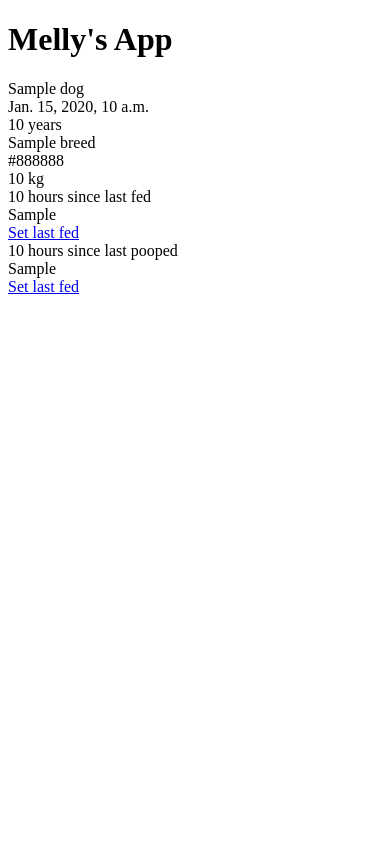
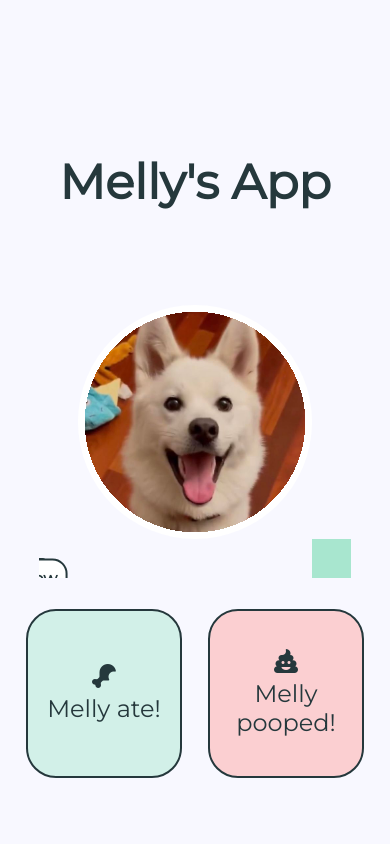
Before and after one commit to wavegate/mellys_app, a Django app: template melly/templates/index.html in a window 390 px wide. Run offline with Django 4.2, Linux system fonts and the light colour scheme; tables that the repository leaves empty hold one stand-in row (values such as "Sample post"); the template is opened without the code that fills it: values that come from a table or form of the project are taken from there, most other values are stand-ins (such as "Sample title", 1, 10 or a date in 2020); some libraries are stand-ins or nearby versions.

Commit message:
UI overhaul

```diff
--- a/melly/static/script.js
+++ b/melly/static/script.js
@@ -1,9 +1,48 @@
+// const clockContainer = document.getElementById("clockContainer");
+const photoMask = document.getElementById("photoMask");
+const clockBlock = document.getElementById("clockBlock");
+const outerLastFedCircle = document.getElementById("outerLastFedCircle");
+const outerLastPoopedCircle = document.getElementById("outerLastPoopedCircle");
+const innerLastPoopedCircle = document.getElementById("innerLastPoopedCircle");
+
+const clock12 = document.getElementById("clock12");
+const clock1 = document.getElementById("clock1");
+const clock2 = document.getElementById("clock2");
+const clock3 = document.getElementById("clock3");
+const clock4 = document.getElementById("clock4");
+const clock5 = document.getElementById("clock5");
+const clock6 = document.getElementById("clock6");
+const clock7 = document.getElementById("clock7");
+const clock8 = document.getElementById("clock8");
+const clock9 = document.getElementById("clock9");
+const clock10 = document.getElementById("clock10");
+const clock11 = document.getElementById("clock11");
+
+clockBlock.style.height = `${Math.min(clockContainer.offsetHeight * 0.8, clockContainer.offsetWidth * 0.8)}px`;
+clockBlock.style.width = `${Math.min(clockContainer.offsetHeight * 0.8, clockContainer.offsetWidth * 0.8)}px`;
+
+outerLastFedCircle.style.height = `${Math.min(clockContainer.offsetHeight * 0.6, clockContainer.offsetWidth * 0.6)}px`;
+outerLastFedCircle.style.width = `${Math.min(clockContainer.offsetHeight * 0.6, clockContainer.offsetWidth * 0.6)}px`;
+
+outerLastPoopedCircle.style.height = `${Math.min(clockContainer.offsetHeight * 0.63, clockContainer.offsetWidth * 0.63)}px`;
+outerLastPoopedCircle.style.width = `${Math.min(clockContainer.offsetHeight * 0.63, clockContainer.offsetWidth * 0.63)}px`;
+
+innerLastPoopedCircle.style.height = `${Math.min(clockContainer.offsetHeight * 0.60, clockContainer.offsetWidth * 0.60)}px`;
+innerLastPoopedCircle.style.width = `${Math.min(clockContainer.offsetHeight * 0.60, clockContainer.offsetWidth * 0.60)}px`;
+
 let start = lastFedHour;
+let start2 = lastPoopedHour;
 let end = nowHour;
+let end2 = nowHour;
 
 let length = end - start;
 if (start > end) {
     length = (12 - start) + end;
+}
+
+let length2 = end2 - start2;
+if (start2 > end2) {
+    length2 = (12 - start2) + end2;
 }
 
 const clamp = (num, min, max) => Math.min(Math.max(num, min), max);
@@ -11,60 +50,196 @@ const clamp = (num, min, max) => Math.min(Math.max(num, min), max);
 let skew1 = clamp((3 - length) / 3, 0, 1)*90;
 let skew2 = clamp((6 - length) / 3, 0, 1)*90;
 let skew3 = clamp((9 - length) / 3, 0, 1)*90;
-let skew4 = clamp((12 - length) / 3, 0, 1)*90;
+let skew4 = clamp((12 - length) / 3, 0, 1) * 90;
+
+let skew5 = clamp((3 - length2) / 3, 0, 1)*90;
+let skew6 = clamp((6 - length2) / 3, 0, 1)*90;
+let skew7 = clamp((9 - length2) / 3, 0, 1)*90;
+let skew8 = clamp((12 - length2) / 3, 0, 1)*90;
 
 const segment1 = document.getElementById("segment1");
 const segment2 = document.getElementById("segment2");
 const segment3 = document.getElementById("segment3");
 const segment4 = document.getElementById("segment4");
-const circularProgressCircle = document.getElementById("circular-progress-circle");
+
+const segment5 = document.getElementById("segment5");
+const segment6 = document.getElementById("segment6");
+const segment7 = document.getElementById("segment7");
+const segment8 = document.getElementById("segment8");
 
 segment1.style.transform = `rotate(0deg) skew(${skew1}deg)`;
 segment2.style.transform = `rotate(90deg) skew(${skew2}deg)`;
 segment3.style.transform = `rotate(180deg) skew(${skew3}deg)`;
 segment4.style.transform = `rotate(270deg) skew(${skew4}deg)`;
 
-circularProgressCircle.style.transform = `rotate(${start / 12 * 360 - 90}deg)`;
+segment5.style.transform = `rotate(0deg) skew(${skew5}deg)`;
+segment6.style.transform = `rotate(90deg) skew(${skew6}deg)`;
+segment7.style.transform = `rotate(180deg) skew(${skew7}deg)`;
+segment8.style.transform = `rotate(270deg) skew(${skew8}deg)`;
+
+outerLastFedCircle.style.transform = `translateX(-50%) translateY(-50%) rotate(${start / 12 * 360 - 90}deg)`;
+outerLastPoopedCircle.style.transform = `translateX(-50%) translateY(-50%) rotate(${start2 / 12 * 360 - 90}deg)`;
 
 const lastFed = document.getElementById("lastFed");
+const lastPooped = document.getElementById("lastPooped");
 const now = document.getElementById("now");
 
+let lastFedRadius = outerLastFedCircle.offsetHeight / 2;
+let clockRadius = lastFedRadius - 20;
+let lastPoopedRadius = outerLastPoopedCircle.offsetHeight / 2;
+let nowRadius = outerLastFedCircle.offsetHeight / 2;
+
+if (Math.abs(end - start) < 0.3) {
+    lastFedRadius = lastFedRadius - 40;
+}
+if (Math.abs(end - start2) < 0.3) {
+    lastPoopedRadius = lastPoopedRadius - 40;
+}
+if (Math.abs(start - start2) < 0.3) {
+    lastFedRadius = lastFedRadius - 15;
+}
+
 function convertToCartesian(theta, radius) {
-    const x = radius * Math.cos(theta*Math.PI/180) + 150;
-    const y = radius * Math.sin(theta*Math.PI/180) + 150;
+    const x = radius * Math.cos(theta*Math.PI/180) + clockBlock.offsetWidth / 2;
+    const y = radius * Math.sin(theta*Math.PI/180) + clockBlock.offsetHeight / 2;
     return [x, y];
 }
 
-
-const lastFedCartesian = convertToCartesian(-(start / 12 * 360)+90, 130);
-const nowCartesian = convertToCartesian(-(end / 12 * 360)+90, 130);
+let lastFedCartesian = convertToCartesian(-(start / 12 * 360)+90, lastFedRadius);
+let lastPoopedCartesian = convertToCartesian(-(start2 / 12 * 360) + 90, lastPoopedRadius);
+let nowCartesian = convertToCartesian(-(end / 12 * 360) + 90, nowRadius);
+let clock12Cartesian = convertToCartesian(90, clockRadius);
+let clock1Cartesian = convertToCartesian(60, clockRadius);
+let clock2Cartesian = convertToCartesian(30, clockRadius);
+let clock3Cartesian = convertToCartesian(0, clockRadius);
+let clock4Cartesian = convertToCartesian(-30, clockRadius);
+let clock5Cartesian = convertToCartesian(-60, clockRadius);
+let clock6Cartesian = convertToCartesian(-90, clockRadius);
+let clock7Cartesian = convertToCartesian(-120, clockRadius);
+let clock8Cartesian = convertToCartesian(-150, clockRadius);
+let clock9Cartesian = convertToCartesian(-180, clockRadius);
+let clock10Cartesian = convertToCartesian(-210, clockRadius);
+let clock11Cartesian = convertToCartesian(-240, clockRadius);
 
 lastFed.style.left = `${lastFedCartesian[0]}px`;
-lastFed.style.top = `${300 - lastFedCartesian[1]}px`;
+lastFed.style.top = `${clockBlock.offsetHeight - lastFedCartesian[1]}px`;
+lastPooped.style.left = `${lastPoopedCartesian[0]}px`;
+lastPooped.style.top = `${clockBlock.offsetHeight - lastPoopedCartesian[1]}px`;
 now.style.left = `${nowCartesian[0]}px`;
-now.style.top = `${300 - nowCartesian[1]}px`;
+now.style.top = `${clockBlock.offsetHeight - nowCartesian[1]}px`;
+
+clock12.style.left = `${clock12Cartesian[0]}px`;
+clock12.style.top = `${clockBlock.offsetHeight - clock12Cartesian[1]}px`;
+clock1.style.left = `${clock1Cartesian[0]}px`;
+clock1.style.top = `${clockBlock.offsetHeight - clock1Cartesian[1]}px`;
+clock2.style.left = `${clock2Cartesian[0]}px`;
+clock2.style.top = `${clockBlock.offsetHeight - clock2Cartesian[1]}px`;
+clock3.style.left = `${clock3Cartesian[0]}px`;
+clock3.style.top = `${clockBlock.offsetHeight - clock3Cartesian[1]}px`;
+clock4.style.left = `${clock4Cartesian[0]}px`;
+clock4.style.top = `${clockBlock.offsetHeight - clock4Cartesian[1]}px`;
+clock5.style.left = `${clock5Cartesian[0]}px`;
+clock5.style.top = `${clockBlock.offsetHeight - clock5Cartesian[1]}px`;
+clock6.style.left = `${clock6Cartesian[0]}px`;
+clock6.style.top = `${clockBlock.offsetHeight - clock6Cartesian[1]}px`;
+clock7.style.left = `${clock7Cartesian[0]}px`;
+clock7.style.top = `${clockBlock.offsetHeight - clock7Cartesian[1]}px`;
+clock8.style.left = `${clock8Cartesian[0]}px`;
+clock8.style.top = `${clockBlock.offsetHeight - clock8Cartesian[1]}px`;
+clock9.style.left = `${clock9Cartesian[0]}px`;
+clock9.style.top = `${clockBlock.offsetHeight - clock9Cartesian[1]}px`;
+clock10.style.left = `${clock10Cartesian[0]}px`;
+clock10.style.top = `${clockBlock.offsetHeight - clock10Cartesian[1]}px`;
+clock11.style.left = `${clock11Cartesian[0]}px`;
+clock11.style.top = `${clockBlock.offsetHeight - clock11Cartesian[1]}px`;
+
+onresize = () => {
+    clockBlock.style.height = `${Math.min(clockContainer.offsetHeight * 0.8, clockContainer.offsetWidth * 0.8)}px`;
+    clockBlock.style.width = `${Math.min(clockContainer.offsetHeight * 0.8, clockContainer.offsetWidth * 0.8)}px`;
+
+    outerLastFedCircle.style.height = `${Math.min(clockContainer.offsetHeight * 0.6, clockContainer.offsetWidth * 0.6)}px`;
+    outerLastFedCircle.style.width = `${Math.min(clockContainer.offsetHeight * 0.6, clockContainer.offsetWidth * 0.6)}px`;
+
+    outerLastPoopedCircle.style.height = `${Math.min(clockContainer.offsetHeight * 0.63, clockContainer.offsetWidth * 0.63)}px`;
+    outerLastPoopedCircle.style.width = `${Math.min(clockContainer.offsetHeight * 0.63, clockContainer.offsetWidth * 0.63)}px`;
+
+    innerLastPoopedCircle.style.height = `${Math.min(clockContainer.offsetHeight * 0.60, clockContainer.offsetWidth * 0.60)}px`;
+    innerLastPoopedCircle.style.width = `${Math.min(clockContainer.offsetHeight * 0.60, clockContainer.offsetWidth * 0.60)}px`;
+
+    let lastFedRadius = outerLastFedCircle.offsetHeight / 2;
+    let lastPoopedRadius = outerLastPoopedCircle.offsetHeight / 2;
+    let nowRadius = outerLastFedCircle.offsetHeight / 2;
+
+    if (Math.abs(end - start) < 0.3) {
+        lastFedRadius = lastFedRadius - 40;
+    }
+    if (Math.abs(end - start2) < 0.3) {
+        lastPoopedRadius = lastPoopedRadius - 40;
+    }
+    if (Math.abs(start - start2) < 0.3) {
+        lastFedRadius = lastFedRadius - 15;
+    }
+
+    let lastFedCartesian = convertToCartesian(-(start / 12 * 360)+90, lastFedRadius);
+    let lastPoopedCartesian = convertToCartesian(-(start2 / 12 * 360) + 90, lastPoopedRadius);
+    let nowCartesian = convertToCartesian(-(end / 12 * 360) + 90, nowRadius);
+
+    lastFed.style.left = `${lastFedCartesian[0]}px`;
+    lastFed.style.top = `${clockBlock.offsetHeight - lastFedCartesian[1]}px`;
+    lastPooped.style.left = `${lastPoopedCartesian[0]}px`;
+    lastPooped.style.top = `${clockBlock.offsetHeight - lastPoopedCartesian[1]}px`;
+    now.style.left = `${nowCartesian[0]}px`;
+    now.style.top = `${clockBlock.offsetHeight - nowCartesian[1]}px`;
+
+    let clockRadius = lastFedRadius - 20;
+
+    let clock12Cartesian = convertToCartesian(90, clockRadius);
+    let clock1Cartesian = convertToCartesian(60, clockRadius);
+    let clock2Cartesian = convertToCartesian(30, clockRadius);
+    let clock3Cartesian = convertToCartesian(0, clockRadius);
+    let clock4Cartesian = convertToCartesian(-30, clockRadius);
+    let clock5Cartesian = convertToCartesian(-60, clockRadius);
+    let clock6Cartesian = convertToCartesian(-90, clockRadius);
+    let clock7Cartesian = convertToCartesian(-120, clockRadius);
+    let clock8Cartesian = convertToCartesian(-150, clockRadius);
+    let clock9Cartesian = convertToCartesian(-180, clockRadius);
+    let clock10Cartesian = convertToCartesian(-210, clockRadius);
+    let clock11Cartesian = convertToCartesian(-240, clockRadius);
+
+    clock12.style.left = `${clock12Cartesian[0]}px`;
+    clock12.style.top = `${clockBlock.offsetHeight - clock12Cartesian[1]}px`;
+    clock1.style.left = `${clock1Cartesian[0]}px`;
+    clock1.style.top = `${clockBlock.offsetHeight - clock1Cartesian[1]}px`;
+    clock2.style.left = `${clock2Cartesian[0]}px`;
+    clock2.style.top = `${clockBlock.offsetHeight - clock2Cartesian[1]}px`;
+    clock3.style.left = `${clock3Cartesian[0]}px`;
+    clock3.style.top = `${clockBlock.offsetHeight - clock3Cartesian[1]}px`;
+    clock4.style.left = `${clock4Cartesian[0]}px`;
+    clock4.style.top = `${clockBlock.offsetHeight - clock4Cartesian[1]}px`;
+    clock5.style.left = `${clock5Cartesian[0]}px`;
+    clock5.style.top = `${clockBlock.offsetHeight - clock5Cartesian[1]}px`;
+    clock6.style.left = `${clock6Cartesian[0]}px`;
+    clock6.style.top = `${clockBlock.offsetHeight - clock6Cartesian[1]}px`;
+    clock7.style.left = `${clock7Cartesian[0]}px`;
+    clock7.style.top = `${clockBlock.offsetHeight - clock7Cartesian[1]}px`;
+    clock8.style.left = `${clock8Cartesian[0]}px`;
+    clock8.style.top = `${clockBlock.offsetHeight - clock8Cartesian[1]}px`;
+    clock9.style.left = `${clock9Cartesian[0]}px`;
+    clock9.style.top = `${clockBlock.offsetHeight - clock9Cartesian[1]}px`;
+    clock10.style.left = `${clock10Cartesian[0]}px`;
+    clock10.style.top = `${clockBlock.offsetHeight - clock10Cartesian[1]}px`;
+    clock11.style.left = `${clock11Cartesian[0]}px`;
+    clock11.style.top = `${clockBlock.offsetHeight - clock11Cartesian[1]}px`;
+
+}
+
 
 const mellyAte = document.getElementById("mellyAte")
 const mellyPooped = document.getElementById("mellyPooped")
-const modalBackdrop = document.getElementById("modalBackdrop")
-
-mellyAte.style.display = "none";
-mellyPooped.style.display = "none";
-modalBackdrop.style.display = "none";
-
-const dotBox = document.getElementById("dot-box");
-dotBox.addEventListener("click", () => {
-    mellyAte.style.display = "flex";
-    mellyPooped.style.display = "flex";
-    modalBackdrop.style.display = "block";
-});
-
-modalBackdrop.addEventListener("click", () => {
-    mellyAte.style.display = "none";
-    mellyPooped.style.display = "none";
-    modalBackdrop.style.display = "none";
-});
 
 mellyAte.addEventListener("click", () => {
     location = 'updateLastFed/';
-})
+});
+mellyPooped.addEventListener("click", () => {
+    location = 'updateLastPooped/';
+});
--- a/melly/static/style.css
+++ b/melly/static/style.css
@@ -3,40 +3,66 @@
   margin: 0px;
   padding: 0px;
   font-family: "Montserrat", sans-serif;
+  overflow: hidden;
 }
 
-img {
-  max-width: 300px;
+body {
+  color: #25383c;
+  background-color: ghostwhite;
 }
 
-h1 {
-  text-align: center;
-  margin-top: 120px;
+#fullScreenContainer {
+  display: flex;
+  width: 100vw;
+  height: 100vh;
+  flex-direction: column;
 }
 
-.mask {
+#headingContainer {
+  height: 25vh;
+  display: flex;
+  align-items: flex-end;
+  justify-content: center;
+  overflow: visible;
+  font-size: 1.5rem;
+}
+
+#clockContainer {
+  height: 50vh;
+  background-color: ghostwhite;
+  display: flex;
+  justify-content: center;
+  align-items: center;
+}
+
+#buttonContainer {
+  height: 25vh;
+}
+
+#clockBlock {
+  position: relative;
+}
+
+#photoMask {
+  position: relative;
+  width: 100%;
+  height: 100%;
   -webkit-mask-image: radial-gradient(circle, black 50%, rgba(0, 0, 0, 0) 50%);
   mask-image: radial-gradient(circle, black 50%, rgba(0, 0, 0, 0) 50%);
-  position: absolute;
-  width: 300px;
-  height: 300px;
-  left: 30px;
+  z-index: 2;
 }
 
-.circular-progress {
-  position: absolute;
-  display: inline-block;
-  top: 184px;
-  left: 55px;
-  z-index: -1;
+#mellysPhoto {
+  max-width: 100%;
+  height: auto;
 }
 
-.circular-progress-circle {
-  position: relative;
-  width: 250px;
-  height: 250px;
+#outerLastFedCircle {
+  position: absolute;
+  left: 50%;
+  top: 50%;
   border-radius: 50%;
-  overflow: hidden;
+  z-index: 1;
 }
 
 .segment {
@@ -45,19 +71,36 @@ h1 {
   left: 50%;
   width: 100vw;
   height: 100vw;
-  background: blue;
+  background: #a8e6cf;
   transform-origin: 0 0;
 }
 
-.circular-progress-inner {
+#outerLastPoopedCircle {
   position: absolute;
   left: 50%;
   top: 50%;
-  width: 225px;
-  height: 225px;
+  border-radius: 50%;
+  z-index: 0;
+}
+
+.segment2 {
+  position: absolute;
+  top: 50%;
+  left: 50%;
+  width: 100vw;
+  height: 100vw;
+  background: #ffaaa5;
+  transform-origin: 0 0;
+}
+
+#innerLastPoopedCircle {
+  position: absolute;
+  left: 50%;
+  top: 50%;
   transform: translateX(-50%) translateY(-50%);
-  background: #fff;
   border-radius: 50%;
+  z-index: 0;
+  background-color: white;
 }
 
 #dot-box {
@@ -70,47 +113,84 @@ h1 {
 }
 
 #lastFed,
+#lastPooped,
 #now {
   position: absolute;
   transform: translate(-50%, -50%);
   background-color: white;
-  border: 2px solid black;
+  border: 2px solid #25383c;
+  display: block;
+  z-index: 4;
+}
+
+#now {
+  padding: 8px;
   border-radius: 15px;
-  display: inline-block;
-  padding: 8px;
+  font-weight: 600;
+}
+
+#lastFed,
+#lastPooped {
+  width: 40px;
+  height: 40px;
+  border-radius: 50%;
+  display: flex;
+  justify-content: center;
+  align-items: center;
+  font-size: 1.4rem;
+}
+
+#lastFed {
+  color: green;
+}
+
+#lastPooped {
+  color: brown;
+}
+
+.clockNumber {
+  position: absolute;
+  transform: translate(-50%, -50%);
+  display: block;
+  z-index: 3;
+  color: white;
+  text-shadow: 0px 0px 3px black, 0px 0px 3px black, 0px 0px 3px black;
+}
+
+#buttonContainer {
+  display: flex;
+  justify-content: space-evenly;
+  align-items: center;
+  overflow: visible;
 }
 
 #mellyAte,
 #mellyPooped {
-  position: fixed;
-  border-radius: 50%;
-  width: 120px;
-  top: 50%;
-  left: 30%;
-  height: 100px;
-  background-color: ghostwhite;
+  margin-top: -90px;
+  border: 2px solid #25383c;
+  border-radius: 30px;
+  width: 40%;
+  height: 80%;
   display: flex;
+  flex-direction: column;
   text-align: center;
   justify-content: center;
   align-items: center;
-  transform: translate(-50%, -50%);
-  z-index: 6;
-  font-size: 1.2rem;
+  font-size: 1.5rem;
 }
 
 #mellyAte {
-  left: 30%;
+  background-color: #a8e6cf7c;
 }
 
 #mellyPooped {
-  left: 70%;
+  background-color: #ffa9a581;
 }
 
-#modalBackdrop {
-  position: fixed;
-  top: 0px;
-  width: 100vw;
-  height: 100vh;
-  background-color: rgb(0, 0, 0, 0.5);
-  z-index: 5;
+#mellyAte:hover {
+  background-color: #a8e6cf;
 }
+
+#mellyPooped:hover {
+  background-color: #ffa9a5;
+}
--- a/melly/templates/index.html
+++ b/melly/templates/index.html
@@ -6,22 +6,75 @@
     <meta http-equiv="X-UA-Compatible" content="IE=edge">
     <meta name="viewport" content="width=device-width, initial-scale=1.0">
     <title>Melly's App</title>
+    {% load static %}
+    <link rel="stylesheet" href="{% static 'style.css' %}">
+    <link rel="preconnect" href="https://fonts.googleapis.com">
+    <link rel="preconnect" href="https://fonts.gstatic.com" crossorigin>
+    <link href="https://fonts.googleapis.com/css2?family=Montserrat&display=swap" rel="stylesheet">
+    <link rel="stylesheet" href="https://cdnjs.cloudflare.com/ajax/libs/font-awesome/6.1.1/css/all.min.css"
+        integrity="sha512-KfkfwYDsLkIlwQp6LFnl8zNdLGxu9YAA1QvwINks4PhcElQSvqcyVLLD9aMhXd13uQjoXtEKNosOWaZqXgel0g=="
+        crossorigin="anonymous" referrerpolicy="no-referrer" />
 </head>
 
 <body>
-    <h1>Melly's App</h1>
-    <div id="name">{{ melly.name }}</div>
-    <div id="dob">{{ dob }}</div>
-    <div id="age">{{ age }} years</div>
-    <div id="breed">{{ breed }}</div>
-    <div id="color">{{ color }}</div>
-    <div id="weight">{{ melly.weight }} kg</div>
-    <div class="fedCheck">{{ fedCheck }} hours since last fed</div>
-    <div id="lastFed">{{ lastFed }}</div>
-    <a href="updateLastFed/">Set last fed</a>
-    <div class="poopedCheck">{{ poopedCheck }} hours since last pooped</div>
-    <div id="lastPooped">{{ lastPooped }}</div>
-    <a href="updateLastPooped/">Set last fed</a>
+    <div id="fullScreenContainer">
+        <div id="headingContainer">
+            <h1>Melly's App</h1>
+        </div>
+        <div id="clockContainer">
+            <div id="clockBlock">
+                <div id="photoMask">
+                    <img src="{% static 'mellys_photo.png' %}" alt="Melly's Photo" id="mellysPhoto">
+                </div>
+                <div id="outerLastFedCircle">
+                    <div class="segment" id="segment1" style="transform: rotate(0deg) skew(0deg)"></div>
+                    <div class="segment" id="segment2" style="transform: rotate(90deg) skew(90deg)"></div>
+                    <div class="segment" id="segment3" style="transform: rotate(180deg) skew(90deg)"></div>
+                    <div class="segment" id="segment4" style="transform: rotate(270deg) skew(90deg)"></div>
+                </div>
+                <div id="outerLastPoopedCircle">
+                    <div class="segment2" id="segment5" style="transform: rotate(0deg) skew(0deg)"></div>
+                    <div class="segment2" id="segment6" style="transform: rotate(90deg) skew(90deg)"></div>
+                    <div class="segment2" id="segment7" style="transform: rotate(180deg) skew(90deg)"></div>
+                    <div class="segment2" id="segment8" style="transform: rotate(270deg) skew(90deg)"></div>
+                </div>
+                <div id="innerLastPoopedCircle">
+                </div>
+                <div id="lastFed"><i class="fa-solid fa-drumstick-bite"></i></i></div>
+                <div id="lastPooped"><i class="fa-solid fa-poo"></i></div>
+                <div id="now">Now</div>
+                <div class="clockNumber" id="clock12">12</div>
+                <div class="clockNumber" id="clock1">1</div>
+                <div class="clockNumber" id="clock2">2</div>
+                <div class="clockNumber" id="clock3">3</div>
+                <div class="clockNumber" id="clock4">4</div>
+                <div class="clockNumber" id="clock5">5</div>
+                <div class="clockNumber" id="clock6">6</div>
+                <div class="clockNumber" id="clock7">7</div>
+                <div class="clockNumber" id="clock8">8</div>
+                <div class="clockNumber" id="clock9">9</div>
+                <div class="clockNumber" id="clock10">10</div>
+                <div class="clockNumber" id="clock11">11</div>
+            </div>
+        </div>
+        <div id="buttonContainer">
+            <div id="mellyAte">
+                <div id="icon"><i class="fa-solid fa-drumstick-bite"></i></div>
+                <div id="iconText">Melly ate!</div>
+            </div>
+            <div id="mellyPooped">
+                <div id="icon"><i class="fa-solid fa-poo"></i></div>
+                <div id="iconText">Melly pooped!</div>
+            </div>
+        </div>
+    </div>
+
+    <script>
+        const lastFedHour = {{ lastFedHour }};
+        const lastPoopedHour = {{ lastPoopedHour }};
+        const nowHour = {{ nowHour }};
+    </script>
+    <script src="{% static 'script.js' %}"></script>
 </body>
 
 </html>
--- a/mellys_app/settings.py
+++ b/mellys_app/settings.py
@@ -111,7 +111,7 @@ AUTH_PASSWORD_VALIDATORS = [
 
 LANGUAGE_CODE = 'en-us'
 
-TIME_ZONE = 'UTC'
+TIME_ZONE = 'America/Los_Angeles'
 
 USE_I18N = True
 
```
Also changed, not shown: melly/templates/test.html (deleted, +0 -45 lines), melly/views.py (+13 -12 lines), README.md.
